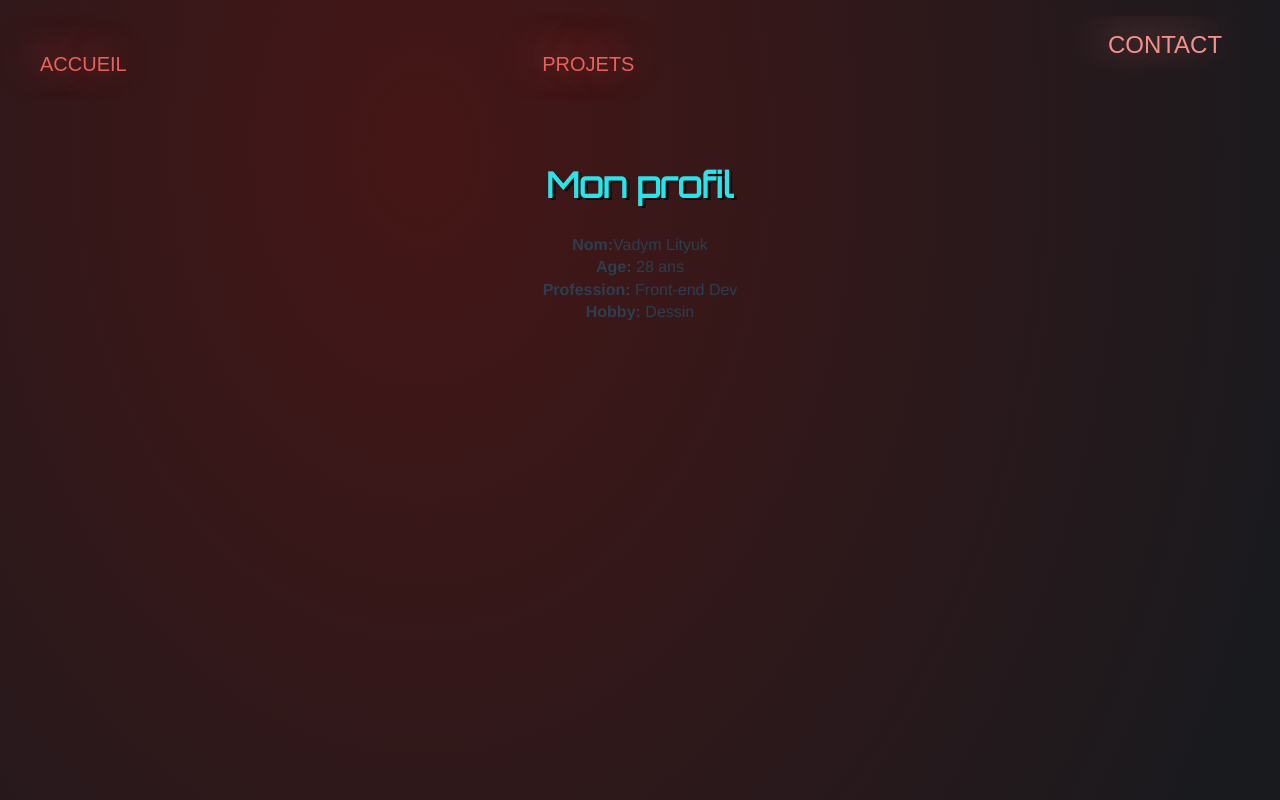
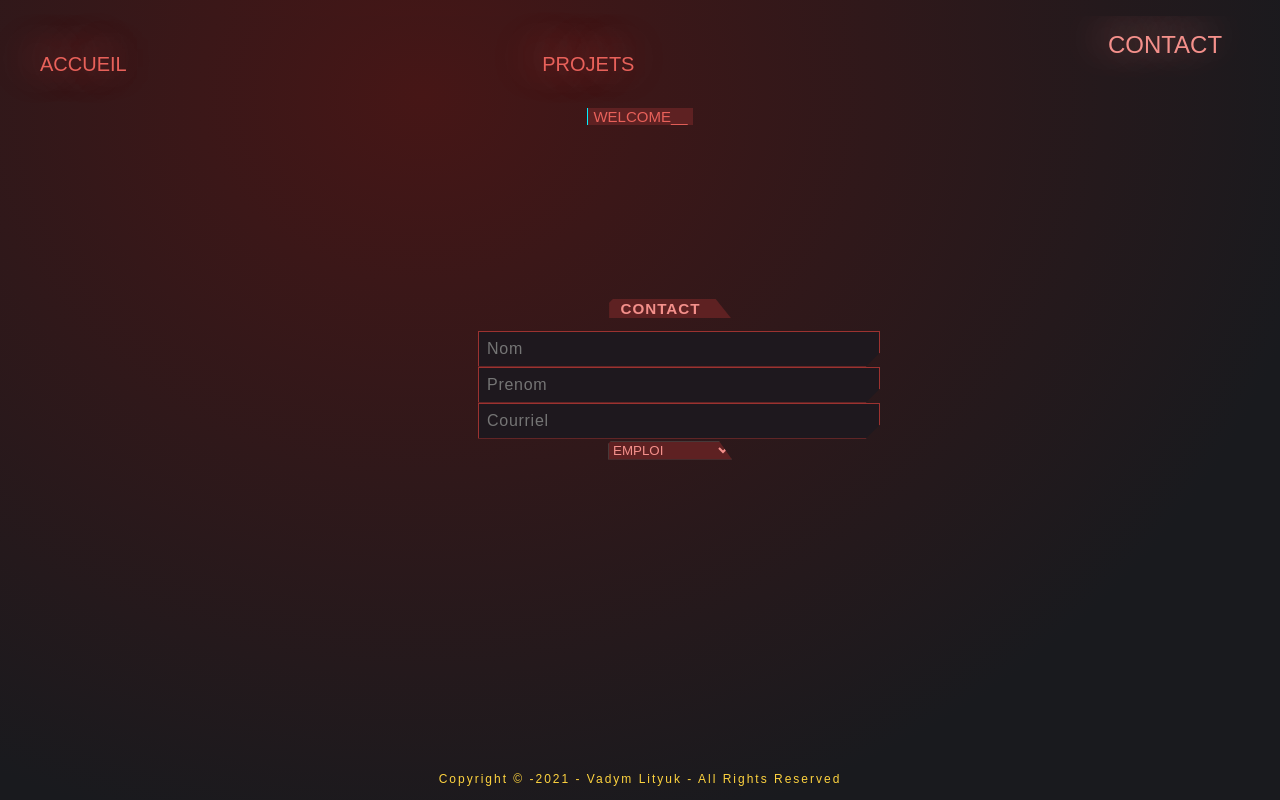
Before and after one commit to VadymLityuk/1017examen2vadymlityuk, a Vue app in the folder examen2/: page /contact in a window 1280 px wide. Shown: the top 800 px of the page. Built offline with nearby package versions, Linux system fonts and the light colour scheme; a web font is replaced by a local one.

Commit message:
mes mixins et routes

```diff
--- a/examen2/src/App.vue
+++ b/examen2/src/App.vue
@@ -2,8 +2,8 @@
 <div id="app">
 
     <Header/>
-    <Accueil  v-if="showProfile"/>
-    <Profile v-if="showAccueil" />
+    <Accueil   v-if="showAccueil"/>
+    <Profile v-if="showProfile" />
     <router-view />
        <Footer/>
   </div>
--- a/examen2/src/views/Contact.vue
+++ b/examen2/src/views/Contact.vue
@@ -2,24 +2,25 @@
   <form class="contact">
     <h2>Contact</h2>
     <input type="text" name="lastname" placeholder="Nom" />
-        <input type="text" name="lastname"  />
     <input type="text" name="firstname" placeholder="Prenom" />
     <input type="text" name="email" placeholder="Courriel" />
     <select class="sel" name="categorie">
-        <option v-for="(subject, i) in dropdown" :key="i"> {{ subject }}</option>
+        <option v-for="(subject, i) in dropdown" :key="i"> {{ subject| translateTo(language) }}</option>
     </select>
   </form>
 </template>
 
 <script>
+import   {mixinTranslations}  from "../mixins/mixinTranslations";
 export default {
+   mixins: [mixinTranslations],
   name: 'Projet',
   data() {
       return {
           dropdown: [
-              "Informations",
-              "Targets",
-              "Logg"
+              "job",
+              "informations",
+              "meeting"
           ]
       }
   }
--- a/examen2/src/views/Profile.vue
+++ b/examen2/src/views/Profile.vue
@@ -24,7 +24,13 @@ export default {
     margin: 0 auto;
 }
 p {
-    margin: 0 auto;
-    max-width: 600px;
+  font-family: sans-serif;
+  letter-spacing: 0.25px;
+  font-weight: lighter;
+  padding-left: 4px;
+  font-size: 0.88em;
+  color: var(--colors-primary--500);
+  margin-top: 2%;
 }
+
 </style>
```
